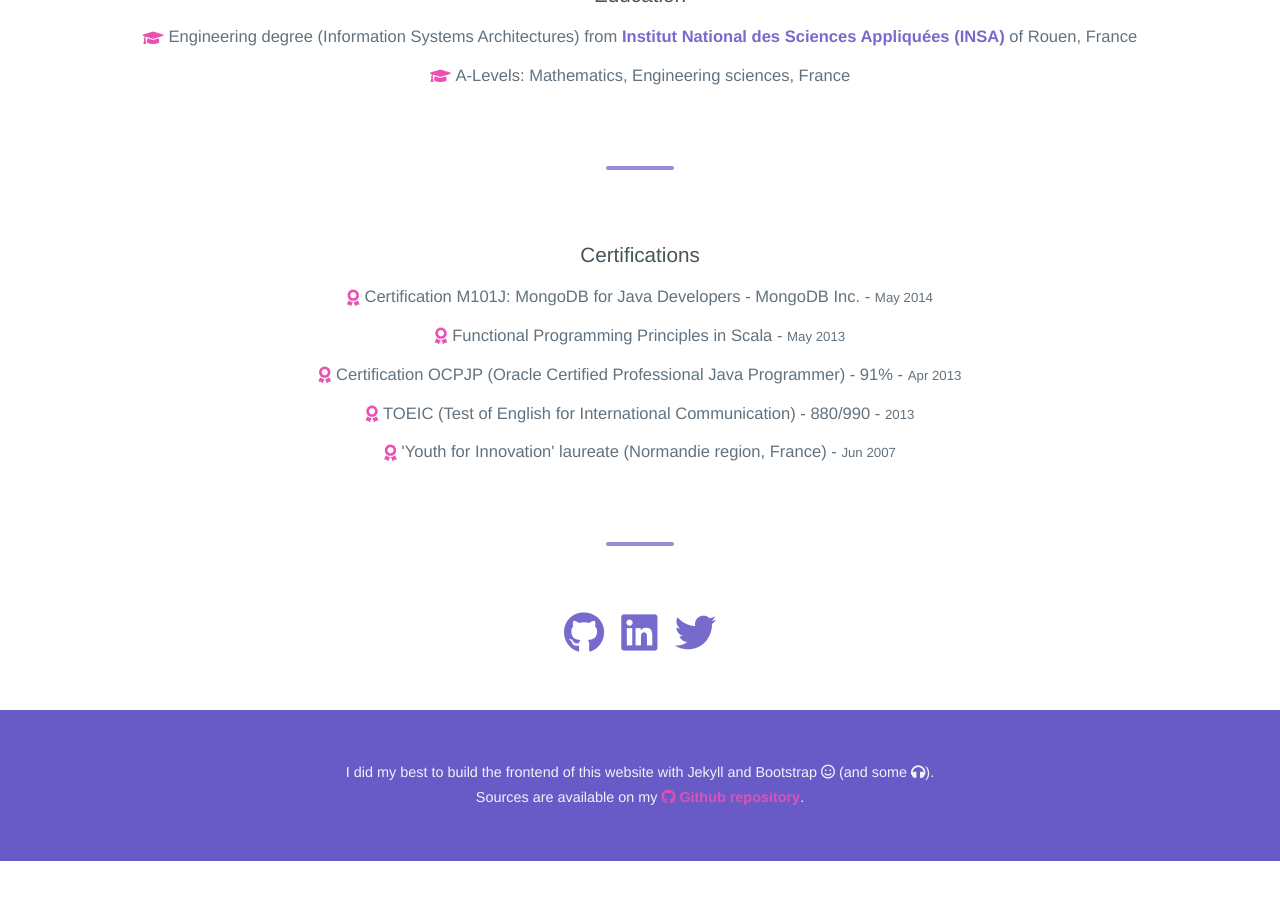
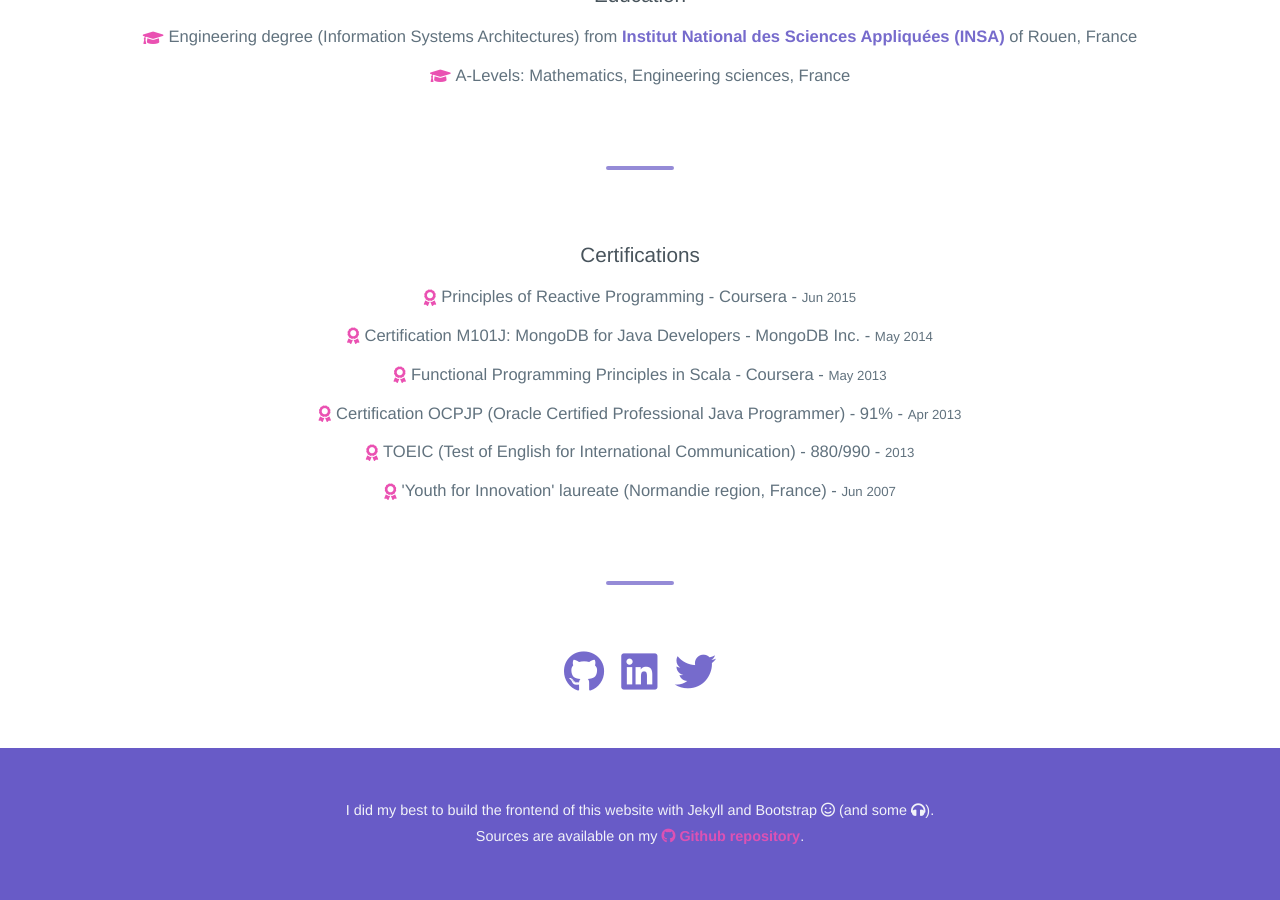
Before and after one commit to antoinecarton/antoinecarton.github.io, a Jekyll site: the page built from index.md, in a window 1280 px wide and 900 px high, scrolled down 3032 px. Built offline with Jekyll 4.4.1, drawn with Linux system fonts in a browser that asks for light colours; before the commit the page ends 3893 px from its top, so only the background shows below that.

Commit message:
Add missing certification

```diff
--- a/index.md
+++ b/index.md
@@ -2,9 +2,11 @@
 layout: default
 title: Home
 certifications:
+  - title: Principles of Reactive Programming - Coursera
+    date: Jun 2015
   - title: Certification M101J&#58; MongoDB for Java Developers - MongoDB Inc.
     date: May 2014
-  - title: Functional Programming Principles in Scala
+  - title: Functional Programming Principles in Scala - Coursera
     date: May 2013
     link: https://www.coursera.org/learn/progfun1
   - title: Certification OCPJP (Oracle Certified Professional Java Programmer) - 91%
```
